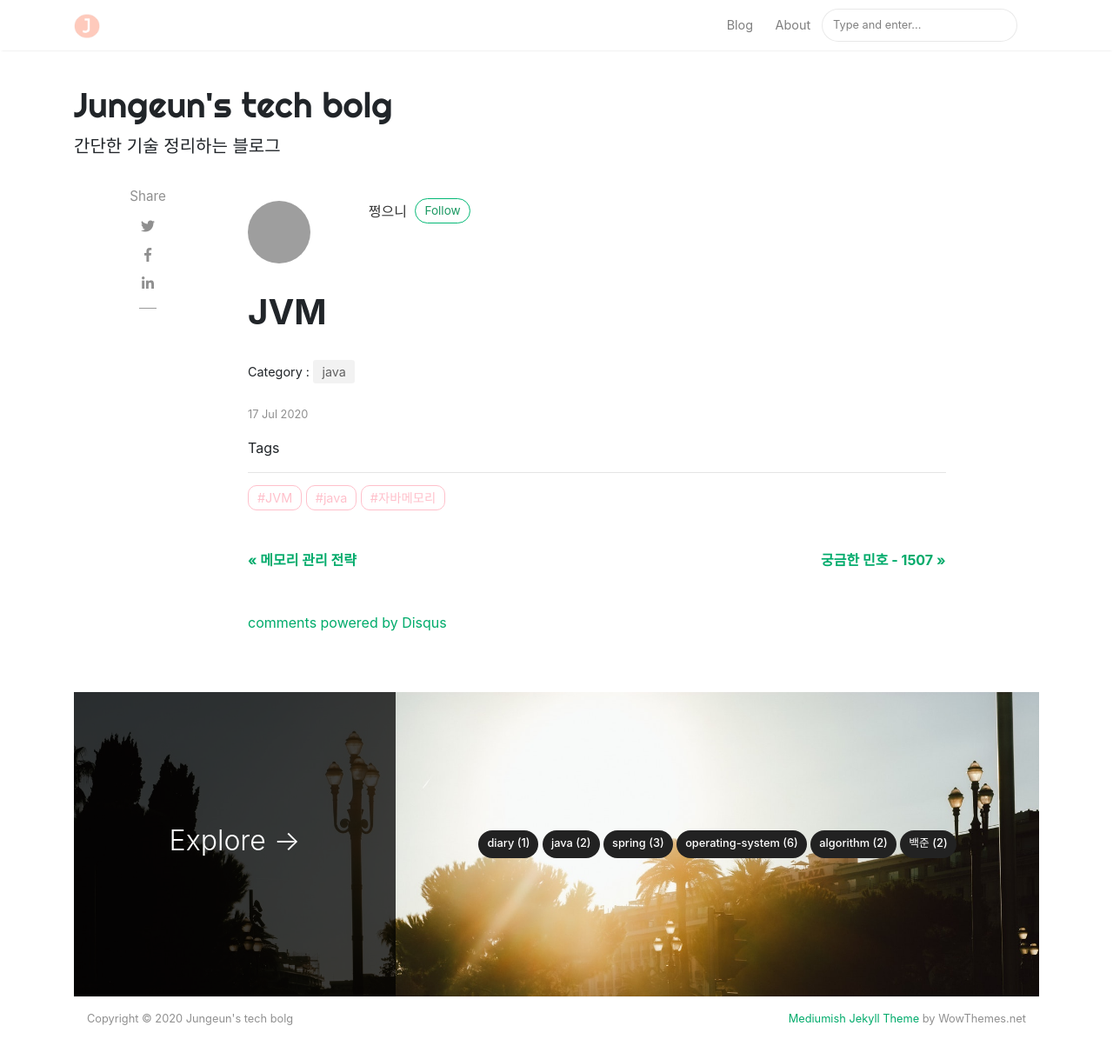
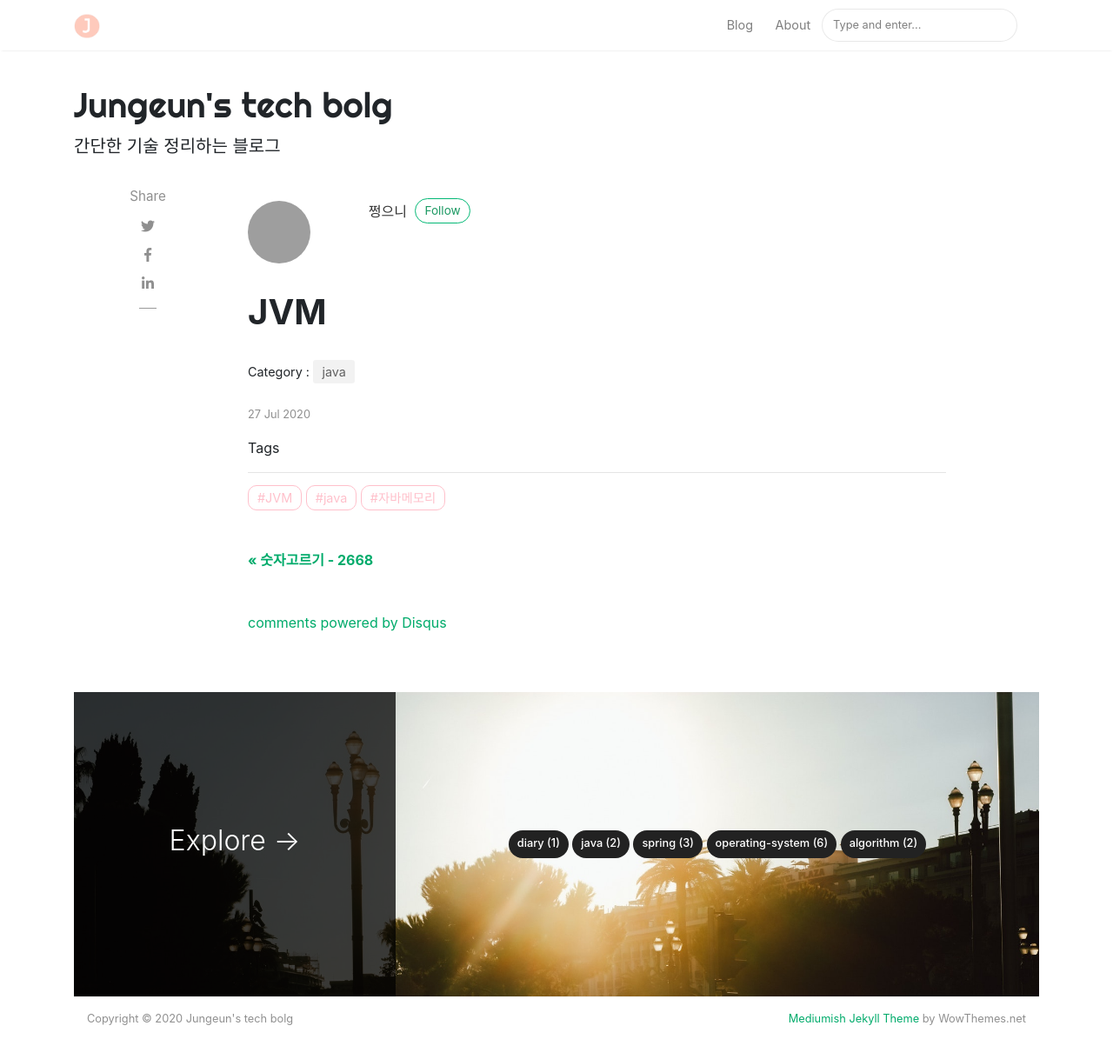
Before and after one commit to JungeunKwon/JungeunKwon.github.io, a Jekyll site: the page built from _posts/2020-07-27-java-chapter1.md, in a window 1280 px wide and 1255 px high. Shown: the top 1218 px of the window at 87% size. Built offline with Jekyll 4.4.1, drawn with Linux system fonts in a browser that asks for light colours; nearby versions of some CDN libraries; some web fonts are replaced; comment, search, counter and statistics services are not loaded; grey boxes are pictures that could not be loaded.

Commit message:
[수정] 카테고리 수정

```diff
--- a/_posts/2020-07-27-algorithm-chapter1.md
+++ b/_posts/2020-07-27-algorithm-chapter1.md
@@ -2,7 +2,7 @@
 layout: post
 title: "궁금한 민호 - 1507"
 author: Jungeun
-categories: [algorithm, 백준]
+categories: [algorithm]
 tags: [알고리즘, 백준, 플로이드와샬]
 description: "백준 1507 궁금한 민호 풀이"
 featured: false
@@ -11,12 +11,8 @@ featured: false
 
 ![1507](/assets/images/boj/1507_boj.png)
 
-그림 그리면서 따라 해보니 이해가 잘 되었다.
+처음에는 dfs 로 부분집합 처럼 고르고 안고르고를 거쳐서 마지막에 검사하는 식으로 구현하였으나 메모리 초과가 났다.
 
-문제를 보면 다행히도 최단거리는 이미 다 구해져있다.
-
-주어진 예제에서 1번에서 2번가는 거리가 6, 2번에서 3번으로 가는 거리가 9 이고, 이 둘의 합이 15인 것을 알 수 있다. 예제 입력에서 1번에서 3번으로 가는 거리가 15인 것으로 보아 1은 2를 거쳐가는 것이 최단 거리라고 유추할 수 있다. 그래서 1번에서 3번 가는 것은 거쳐가는 것이기에 제외한다. 이런식으로 거쳐가는 거리를 제외하고 남은 다리를 더하면 된다.
-
-불가능한 경우란 이미 최단거리가 구해져 있는 데, 거쳐 가는 것이 더 짧은 경우 불가능한 경우이다. (28번 줄)
+다시 풀었
 
 <script src="https://gist.github.com/JungeunKwon/fe8e18ee06a1bcb3c93515cb716b3587.js"></script>
--- a/_posts/2020-07-27-algorithm-chapter2.md
+++ b/_posts/2020-07-27-algorithm-chapter2.md
@@ -2,7 +2,7 @@
 layout: post
 title: "숫자고르기 - 2668"
 author: Jungeun
-categories: [algorithm, 백준]
+categories: [algorithm]
 tags: [알고리즘, 백준, dfs]
 description: "백준 2668 숫자고르기 풀이"
 featured: false
```
Also changed, not shown: _posts/2020-07-27-java-chapter1.md (renamed from _posts/2020-07-17-java-chapter1.md).
